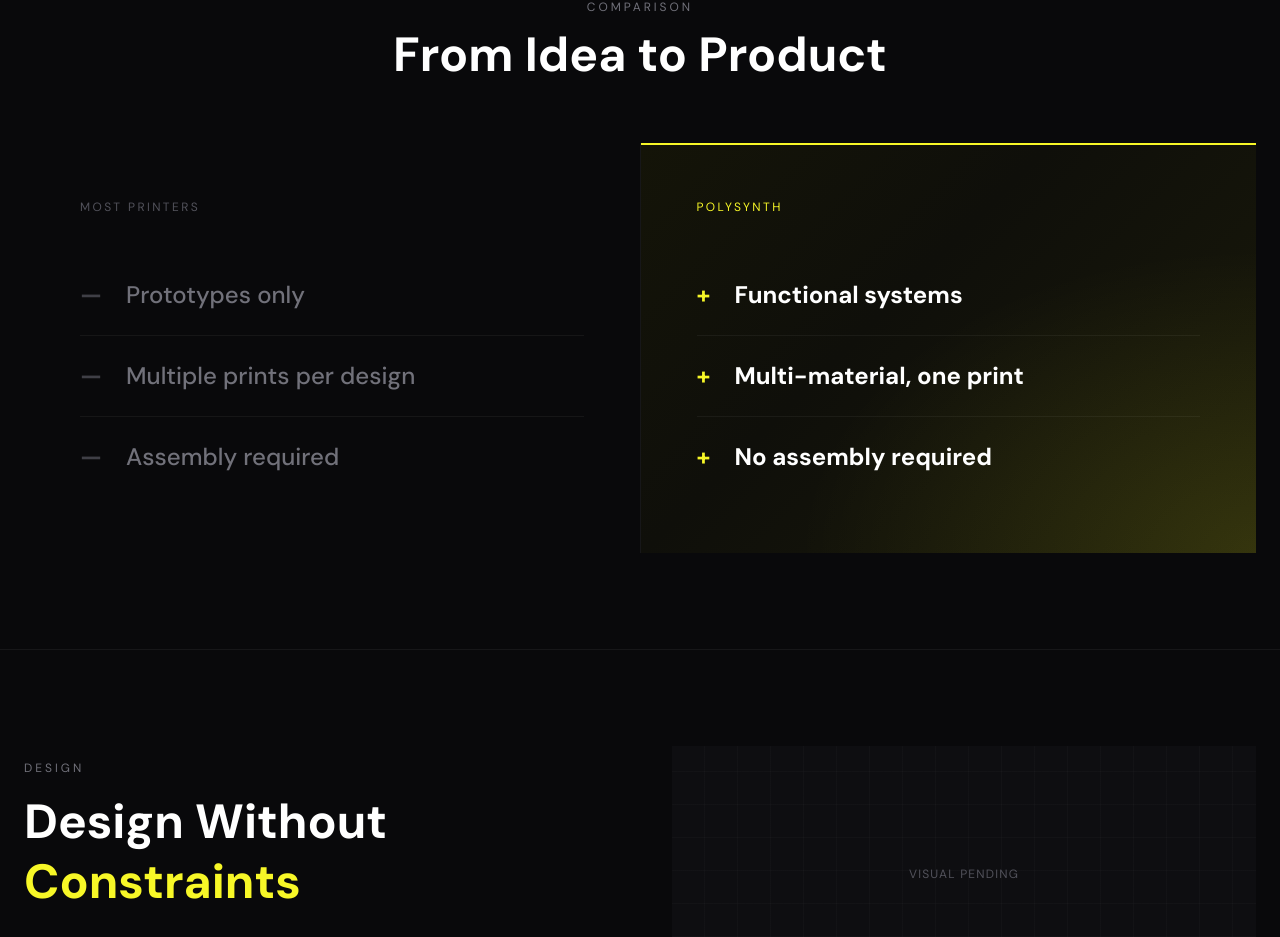
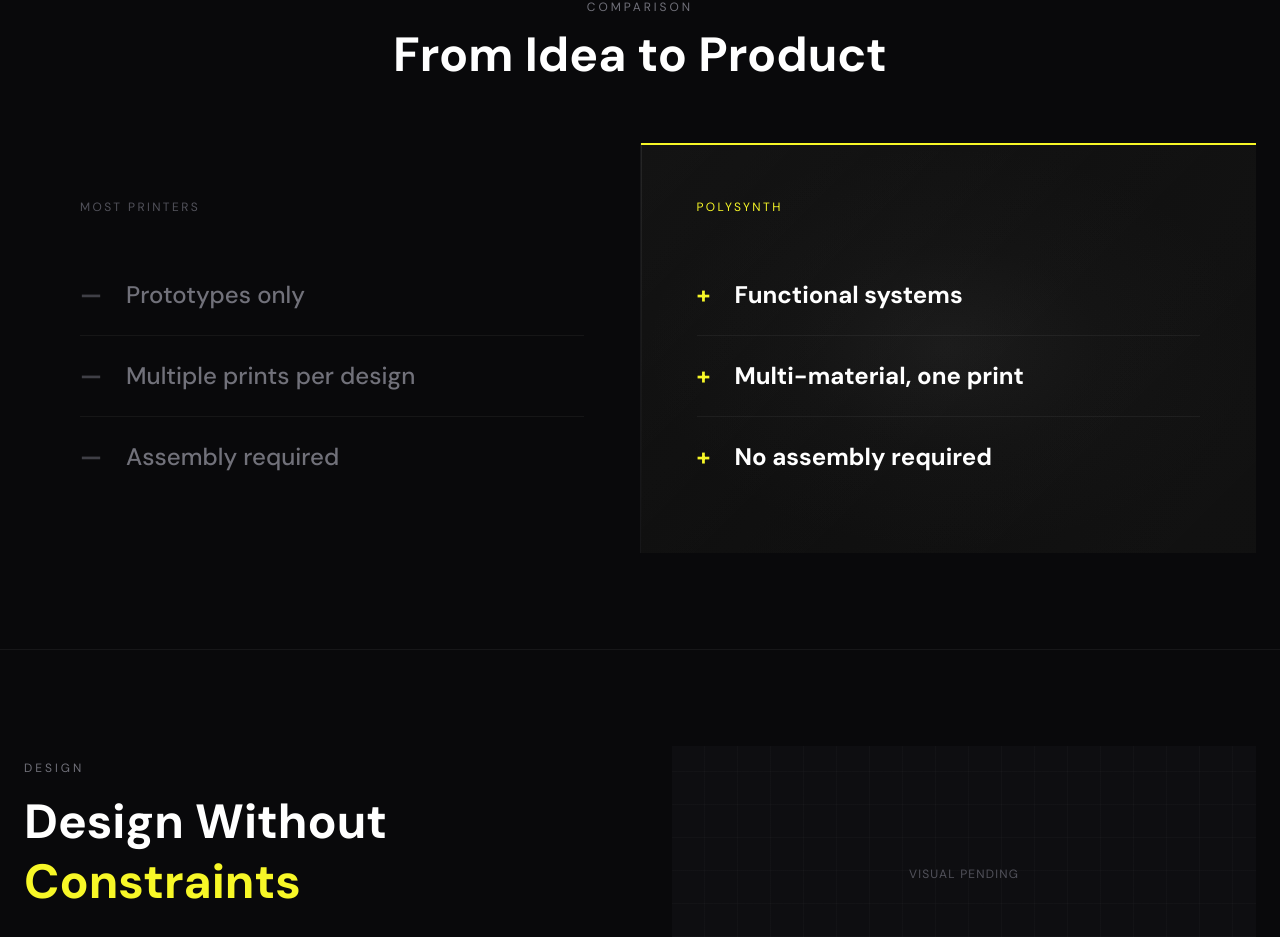
Before and after one commit to BrandonGraser/polysynth, a Next.js app: page /applications/product-development in a window 1280 px wide. Shown: the part 834-1771 px from the top of the page. Built offline with nearby package versions, Linux system fonts and the light colour scheme.

Commit message:
Update ProductDevelopmentPage.tsx

```diff
--- a/components/ProductDevelopmentPage.tsx
+++ b/components/ProductDevelopmentPage.tsx
@@ -28,6 +28,76 @@
   { label: "Software", href: "/#software" },
   { label: "Company", href: "#" },
 ];
+
+function PolyPanel() {
+  const ref = useRef<HTMLDivElement>(null);
+  const gradRef = useRef<HTMLDivElement>(null);
+
+  useEffect(() => {
+    const el = ref.current;
+    const grad = gradRef.current;
+    if (!el || !grad) return;
+
+    let raf: number;
+    let tx = 50, ty = 50;
+    let cx = 50, cy = 50;
+
+    const onMove = (e: MouseEvent) => {
+      const rect = el.getBoundingClientRect();
+      tx = ((e.clientX - rect.left) / rect.width) * 100;
+      ty = ((e.clientY - rect.top) / rect.height) * 100;
+    };
+
+    const animate = () => {
+      cx += (tx - cx) * 0.06;
+      cy += (ty - cy) * 0.06;
+      if (grad) {
+        grad.style.background = `radial-gradient(ellipse at ${cx}% ${cy}%, rgba(180,180,180,0.07) 0%, rgba(100,100,100,0.04) 35%, transparent 70%)`;
+      }
+      raf = requestAnimationFrame(animate);
+    };
+
+    el.addEventListener("mousemove", onMove);
+    raf = requestAnimationFrame(animate);
+    return () => { el.removeEventListener("mousemove", onMove); cancelAnimationFrame(raf); };
+  }, []);
+
+  return (
+    <div
+      ref={ref}
+      className="relative p-14 overflow-hidden"
+      style={{background: "#0c0c0c"}}
+    >
+      {/* Animated shifting base gradient */}
+      <div className="absolute inset-0 animate-[gradientShift_8s_ease_infinite]" style={{
+        background: "linear-gradient(120deg, #0a0a0a 0%, #111 30%, #0f0f0f 60%, #0a0a0a 100%)",
+        backgroundSize: "300% 300%",
+      }} />
+      {/* Liquid glass shine layer */}
+      <div className="absolute inset-0" style={{
+        background: "linear-gradient(135deg, rgba(255,255,255,0.04) 0%, rgba(255,255,255,0.01) 50%, transparent 100%)",
+      }} />
+      {/* Glass edge highlights */}
+      <div className="absolute inset-x-0 top-0 h-px" style={{background: "linear-gradient(90deg, transparent, rgba(255,255,255,0.15), transparent)"}} />
+      <div className="absolute inset-y-0 left-0 w-px" style={{background: "linear-gradient(180deg, rgba(255,255,255,0.08), transparent)"}} />
+      {/* Mouse-following glow */}
+      <div ref={gradRef} className="absolute inset-0 pointer-events-none transition-none" />
+      {/* Yellow top line */}
+      <div className="absolute inset-x-0 top-0 h-[2px] bg-[#f7f727]" />
+      {/* Content */}
+      <div className="relative z-10 text-xs tracking-[0.2em] text-[#f7f727] mb-10">POLYSYNTH</div>
+      <div className="relative z-10 flex flex-col gap-0 divide-y divide-white/[0.05]">
+        {["Functional systems", "Multi-material, one print", "No assembly required"].map((item) => (
+          <div key={item} className="flex items-center gap-6 py-6">
+            <div className="text-[#f7f727] text-2xl font-bold select-none">+</div>
+            <span className="text-white text-2xl font-bold">{item}</span>
+          </div>
+        ))}
+      </div>
+    </div>
+  );
+}
+
 
 export default function ProductDevelopmentPage() {
   const r1 = useReveal(0); const r2 = useReveal(100); const r3 = useReveal(200);
@@ -92,19 +162,7 @@
               </div>
             </div>
             {/* Right — highlighted */}
-            <div className="relative p-14 overflow-hidden" style={{background: "linear-gradient(135deg, #141408 0%, #0f0f0a 40%, #1a1a0a 100%)"}}>
-              <div className="absolute bottom-0 right-0 w-3/4 h-3/4 pointer-events-none" style={{background: "radial-gradient(ellipse at bottom right, rgba(247,247,39,0.12) 0%, transparent 70%)"}} />
-              <div className="absolute inset-x-0 top-0 h-[2px] bg-[#f7f727]" />
-              <div className="relative z-10 text-xs tracking-[0.2em] text-[#f7f727] mb-10">POLYSYNTH</div>
-              <div className="relative z-10 flex flex-col gap-0 divide-y divide-white/[0.05]">
-                {["Functional systems", "Multi-material, one print", "No assembly required"].map((item) => (
-                  <div key={item} className="flex items-center gap-6 py-6">
-                    <div className="text-[#f7f727] text-2xl font-bold select-none">+</div>
-                    <span className="text-white text-2xl font-bold">{item}</span>
-                  </div>
-                ))}
-              </div>
-            </div>
+            <PolyPanel />
           </div>
         </div>
       </section>
```
